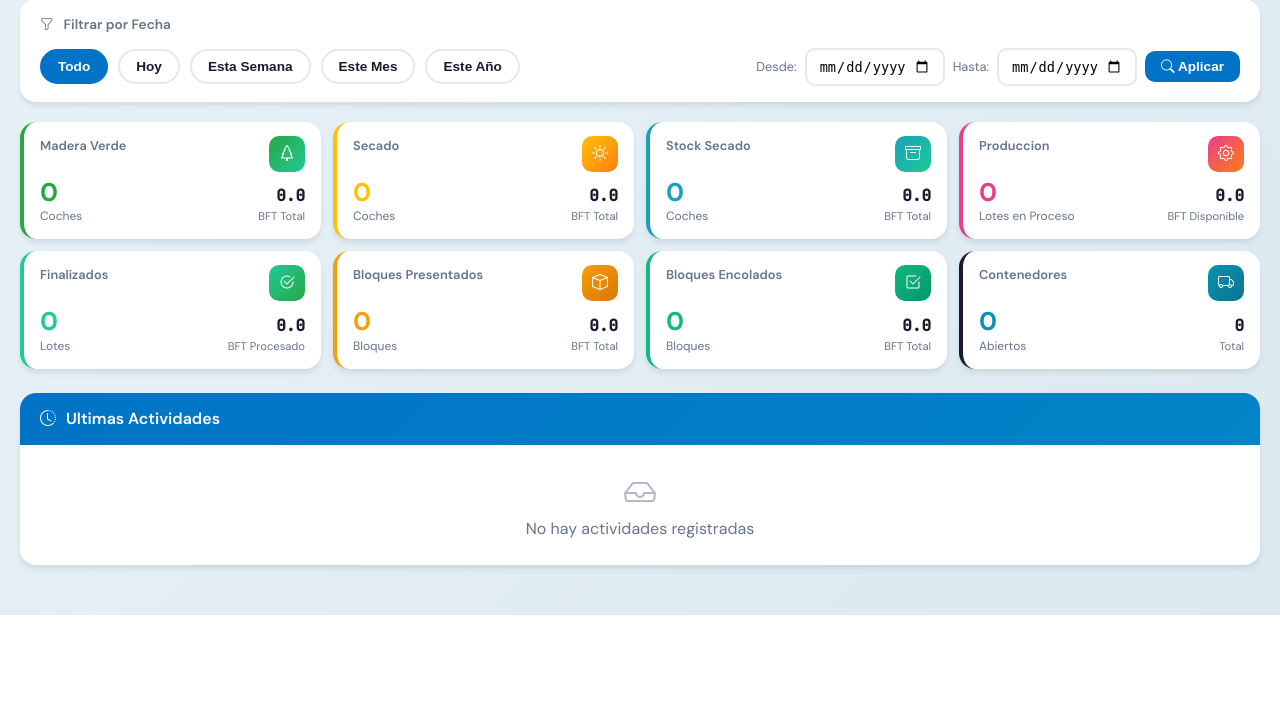
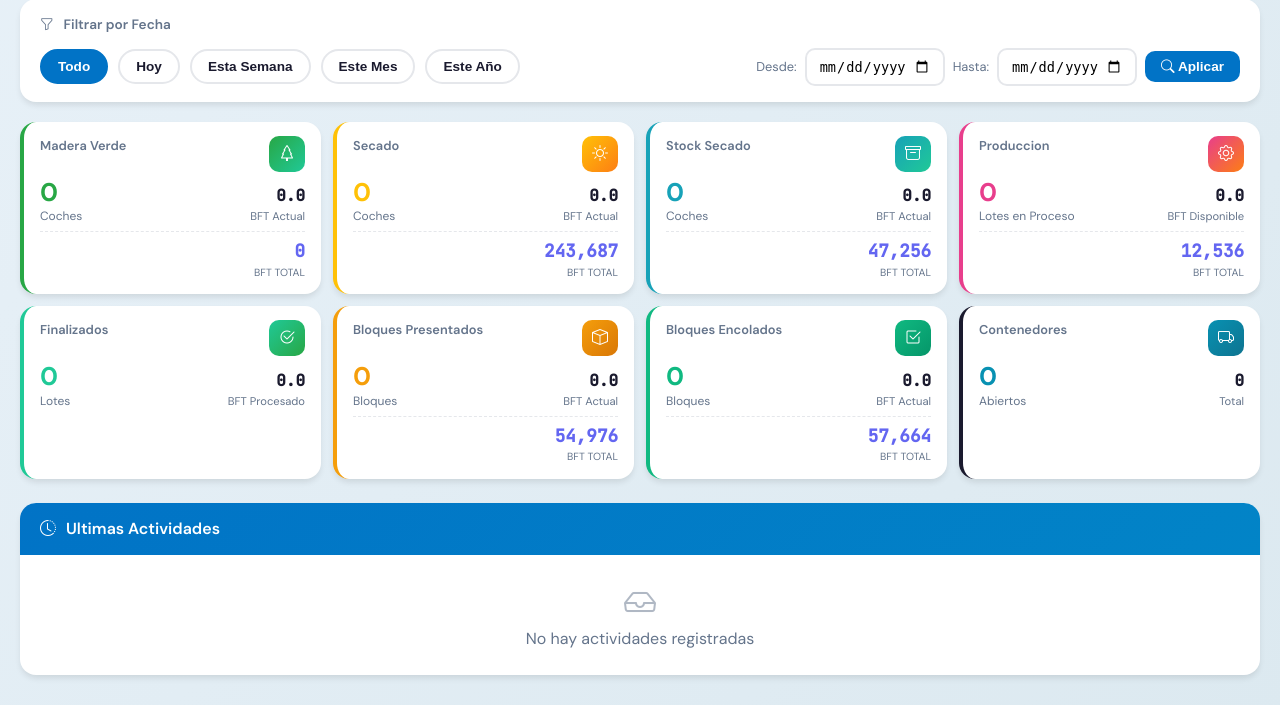
Before and after one commit to nicolasalejandro543-byte/inventario-qr, a Flask app: page / in a window 1280 px wide. Shown: the part 258-963 px from the top of the page. Before the commit the page ends 873 px from the top, so only its background shows below. Run offline with Flask 3, Linux system fonts and the light colour scheme; the visitor is signed in with stand-in values (Sample User, id 1); data comes from the database, SQL or seed files in the repository; data that the repository does not hold is empty.

Commit message:
Agregar BFT TOTAL fijo a cada proceso en dashboard
- Madera Verde: 0
- Secado: 243,687
- Stock Secado: 47,256
- Produccion: 12,536
- Bloques Presentados: 54,976
- Bloques Encolados: 57,664

Co-Authored-By: Claude Opus 4.5 <noreply@anthropic.com>

```diff
--- a/templates/dashboard.html
+++ b/templates/dashboard.html
@@ -271,6 +271,26 @@
     .stat-bft-label {
         font-size: 0.7rem;
         color: var(--color-text-muted);
+    }
+
+    .stat-bft-total {
+        text-align: right;
+        margin-top: 6px;
+        padding-top: 6px;
+        border-top: 1px dashed var(--color-gray-light);
+    }
+
+    .stat-bft-total-value {
+        font-size: 1.1rem;
+        font-weight: 700;
+        font-family: 'JetBrains Mono', monospace;
+        color: #6366f1;
+    }
+
+    .stat-bft-total-label {
+        font-size: 0.65rem;
+        color: var(--color-text-muted);
+        text-transform: uppercase;
     }
 
     .stat-label {
@@ -836,6 +856,7 @@
     {% for etapa in etapas %}
     {% set stats = stats_por_etapa[etapa.id] %}
     {% set class_name = etapa.nombre|lower|replace(' ', '-') %}
+    {% set bft_totales = {'madera-verde': 0, 'secado': 243687, 'stock-secado': 47256} %}
     <a href="/etapa/{{ etapa.id }}" class="stat-card {{ class_name }}" data-etapa-id="{{ etapa.id }}">
         <div class="stat-header">
             <span class="stat-title">{{ etapa.nombre }}</span>
@@ -858,8 +879,12 @@
             </div>
             <div class="stat-bft">
                 <div class="stat-bft-value" id="etapa-{{ etapa.id }}-bft">{{ "%.1f"|format(stats.total_bft) }}</div>
-                <div class="stat-bft-label">BFT Total</div>
+                <div class="stat-bft-label">BFT Actual</div>
             </div>
+        </div>
+        <div class="stat-bft-total">
+            <div class="stat-bft-total-value">{{ "{:,}".format(bft_totales.get(class_name, 0)) }}</div>
+            <div class="stat-bft-total-label">BFT TOTAL</div>
         </div>
     </a>
     {% endfor %}
@@ -881,6 +906,10 @@
                 <div class="stat-bft-value" id="produccion-bft">{{ "%.1f"|format(lotes_en_proceso|sum(attribute='bft_disponible') if lotes_en_proceso else 0) }}</div>
                 <div class="stat-bft-label">BFT Disponible</div>
             </div>
+        </div>
+        <div class="stat-bft-total">
+            <div class="stat-bft-total-value">12,536</div>
+            <div class="stat-bft-total-label">BFT TOTAL</div>
         </div>
     </a>
 
@@ -919,8 +948,12 @@
             </div>
             <div class="stat-bft">
                 <div class="stat-bft-value" id="bloques-presentados-bft">{{ "%.1f"|format(bloques_presentados|sum(attribute='bft') if bloques_presentados else 0) }}</div>
-                <div class="stat-bft-label">BFT Total</div>
+                <div class="stat-bft-label">BFT Actual</div>
             </div>
+        </div>
+        <div class="stat-bft-total">
+            <div class="stat-bft-total-value">54,976</div>
+            <div class="stat-bft-total-label">BFT TOTAL</div>
         </div>
     </a>
 
@@ -939,8 +972,12 @@
             </div>
             <div class="stat-bft">
                 <div class="stat-bft-value" id="bloques-encolados-bft">{{ "%.1f"|format(bloques_encolados|sum(attribute='bft') if bloques_encolados else 0) }}</div>
-                <div class="stat-bft-label">BFT Total</div>
+                <div class="stat-bft-label">BFT Actual</div>
             </div>
+        </div>
+        <div class="stat-bft-total">
+            <div class="stat-bft-total-value">57,664</div>
+            <div class="stat-bft-total-label">BFT TOTAL</div>
         </div>
     </a>
 
```
